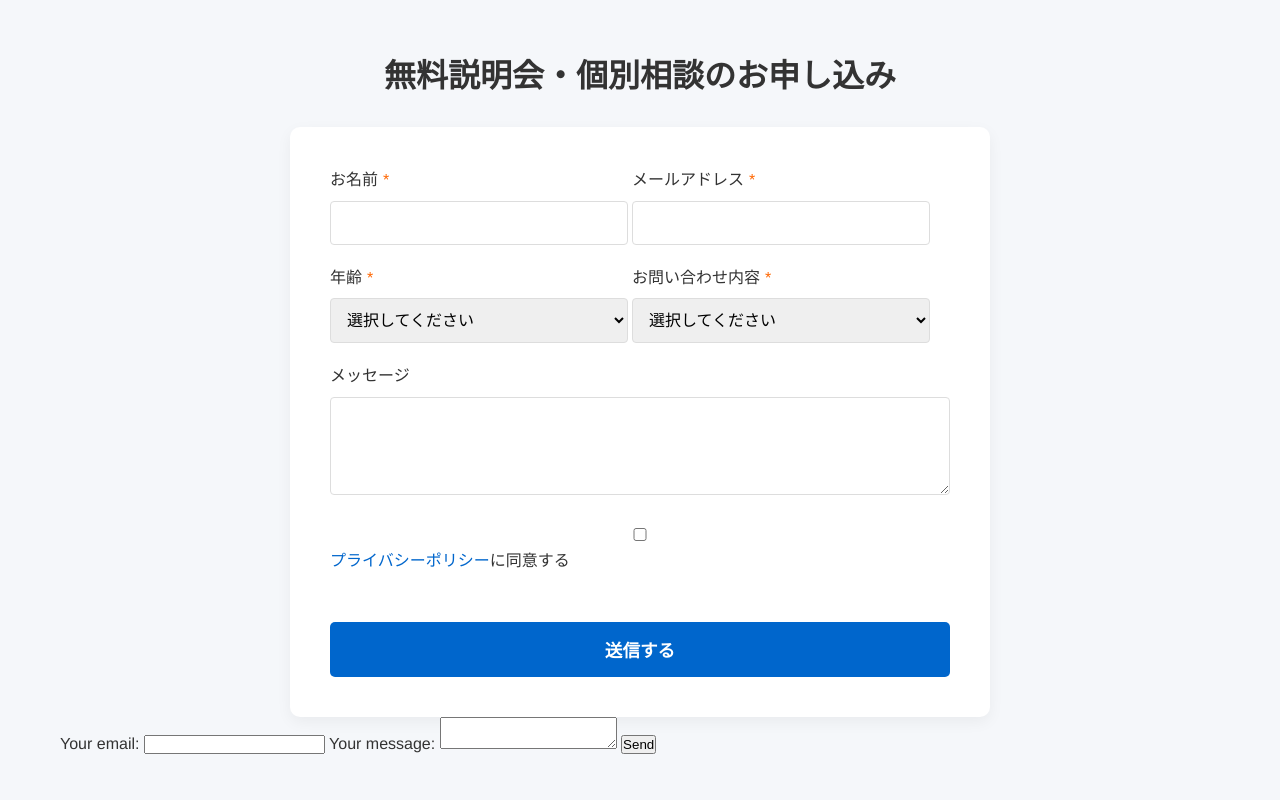
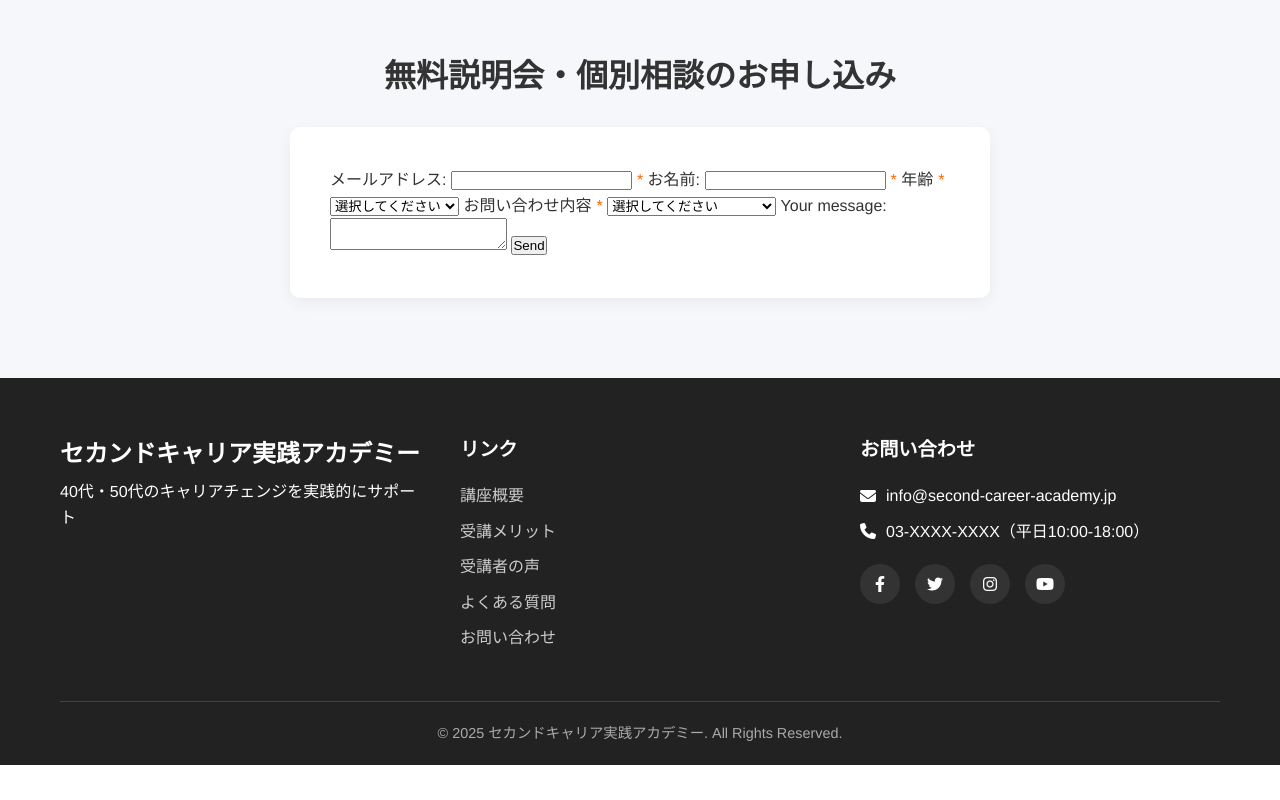
Before and after one commit to NeuroTechBootCamp/firstLP, a plain HTML site: page index.html in a window 1280 px wide. Shown: the part 5360-6160 px from the top of the page. After the commit the page ends 6125 px from the top, so only its background shows below. Drawn offline with nearby package versions, Linux system fonts and the light colour scheme.

Commit message:
Update index.html

```diff
--- a/index.html
+++ b/index.html
@@ -288,16 +288,16 @@
                   action="https://formspree.io/f/mnndrodg"
                   method="POST"
                   class="contact-form"
+                  id="contact-form"
                 >
-                <div class="form-group">
-                    <label for="name">お名前<span class="required">*</span></label>
-                    <input type="text" id="name" name="name" required>
-                </div>
-                <div class="form-group">
-                    <label for="email">メールアドレス<span class="required">*</span></label>
-                    <input type="email" id="email" name="email" required>
-                </div>
-                <div class="form-group">
+                  <label>
+                    メールアドレス:
+                    <input type="email" name="email"><span class="required">*</span>
+                  </label>
+                  <label>
+                    お名前:
+                    <input type="name" name="name"><span class="required">*</span>
+                  </label>
                   <label for="age">年齢<span class="required">*</span></label>
                     <select id="age" name="age" required>
                         <option value="">選択してください</option>
@@ -306,8 +306,7 @@
                         <option value="50s">50代</option>
                         <option value="60s">60代以上</option>
                     </select>
-                </div>
-                <div class="form-group">
+                  </label>
                   <label for="inquiry">お問い合わせ内容<span class="required">*</span></label>
                     <select id="inquiry" name="inquiry" required>
                         <option value="">選択してください</option>
@@ -315,36 +314,13 @@
                         <option value="consultation">個別相談を希望する</option>
                         <option value="material">資料請求のみ</option>
                     </select>
-                </div>
-                <div class="form-group full-width">
-                    <label for="message">メッセージ</label>
-                    <textarea id="message" name="message" rows="4"></textarea>
-                </div>
-                <div class="form-group full-width">
-                    <label class="checkbox-container">
-                        <input type="checkbox" id="privacy" name="privacy" required>
-                        <span class="checkmark"></span>
-                        <a href="#" target="_blank">プライバシーポリシー</a>に同意する
-                    </label>
-                </div>
-                <button type="submit" class="submit-button">送信する</button>
-            </form>
-            <!-- modify this form HTML and place wherever you want your form -->
-<form
-  action="https://formspree.io/f/mnndrodg"
-  method="POST"
->
-  <label>
-    Your email:
-    <input type="email" name="email">
                 </label>
                   <label>
                     Your message:
-    <textarea name="message"></textarea>
+                    <textarea id="message" name="message"></textarea>
                   </label>
                   <!-- your other form fields go here -->
                   <button type="submit">Send</button>
-</form>
         </div>
     </section>
 
```
Lines whose indentation alone changed are shown as unchanged.
